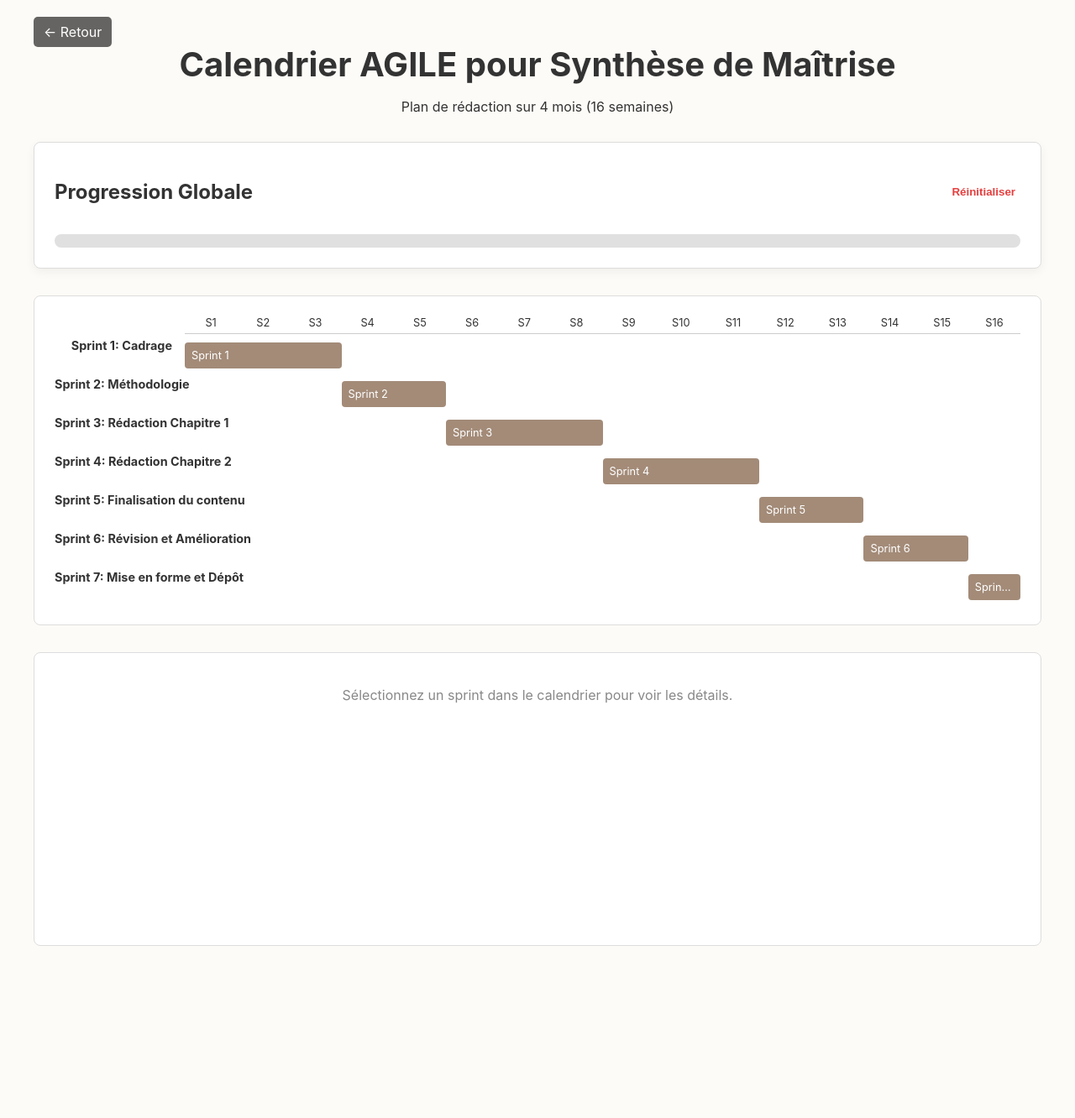
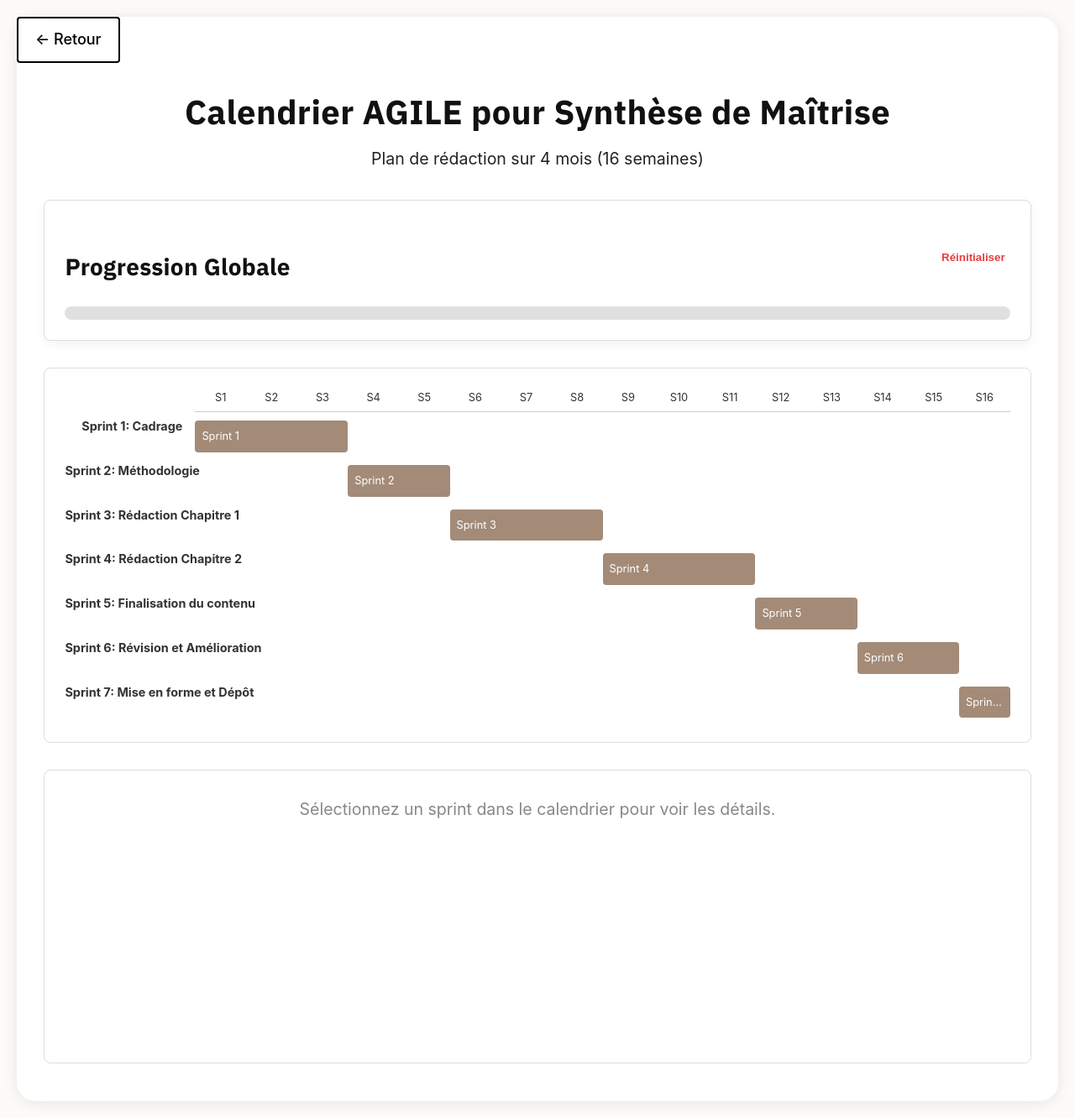
Before and after one commit to MADUP212/MADUP212.github.io, a Jekyll site: the page random/Calendrier_Agile.html, which Jekyll copies as it is, in a window 1280 px wide. Shown: the whole page at 84% size. Built offline with Jekyll 4.4.1, drawn with Linux system fonts in a browser that asks for light colours; before the commit the page ends 1147 px from its top, so only the background shows below that.

Commit message:
Update Calendrier_Agile.html

```diff
--- a/random/Calendrier_Agile.html
+++ b/random/Calendrier_Agile.html
@@ -1,6 +1,7 @@
 <!DOCTYPE html>
 <html lang="fr">
 <head>
+    <link rel="stylesheet" href="/assets/style.css">
     <meta charset="UTF-8">
     <meta name="viewport" content="width=device-width, initial-scale=1.0">
     <title>Tableau de Bord AGILE - Synthèse de Maîtrise</title>
@@ -166,8 +167,7 @@
 <body>
     <div class="container">
         <!-- === BOUTON RETOUR CORRIGÉ === -->
-        <a href="javascript:history.back()" class="back-button">← Retour</a>
-
+<a href="/" class="back-button" onclick="if(history.length > 1) { history.go(-1); return false; } else { return true; }">← Retour</a>
         <header>
             <h1>Calendrier AGILE pour Synthèse de Maîtrise</h1>
             <p>Plan de rédaction sur 4 mois (16 semaines)</p>
```
